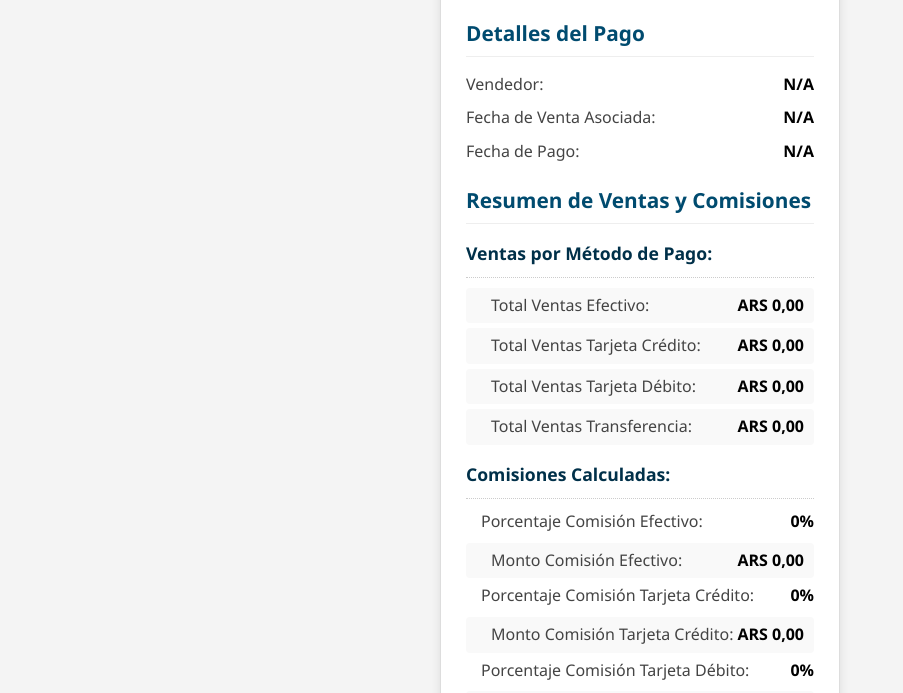
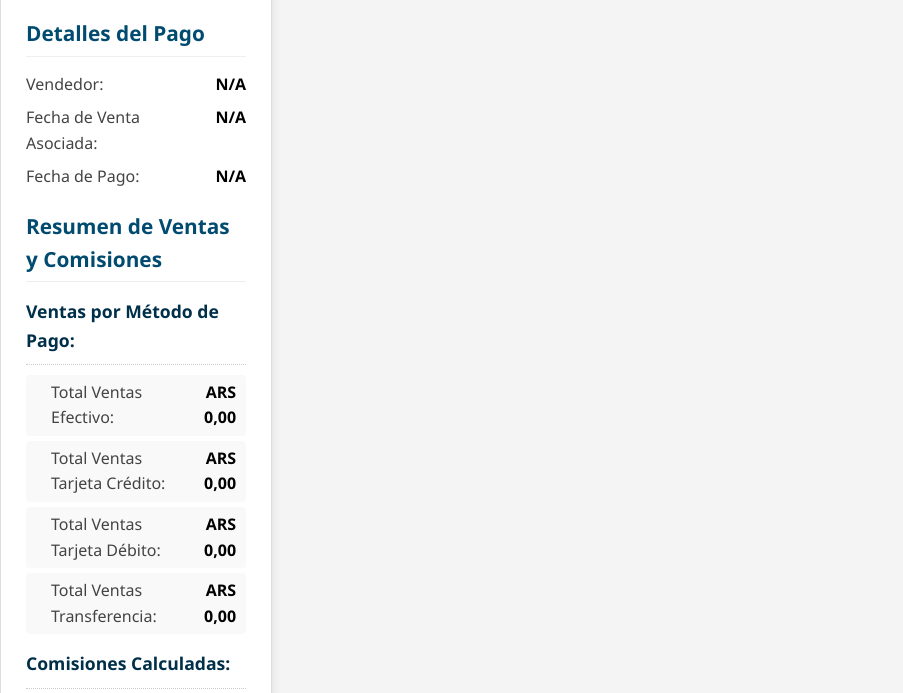
Before and after one commit to aurelioGral/Gestionaurelio, a plain HTML site: page html/Ticket.html in a window 1280 px wide. Shown: the part 229-922 px from the top of the page, without its empty margins (0-903 px from the left). Drawn offline with Linux system fonts and the light colour scheme.

Commit message:
Add files via upload

```diff
--- a/css/ticket.css
+++ b/css/ticket.css
@@ -9,6 +9,7 @@ body {
     min-height: 100vh;
     margin: 20px 0; /* Margen superior e inferior */
     color: #333;
+    width: 72mm;
 }
 
 .ticket-container {
```
